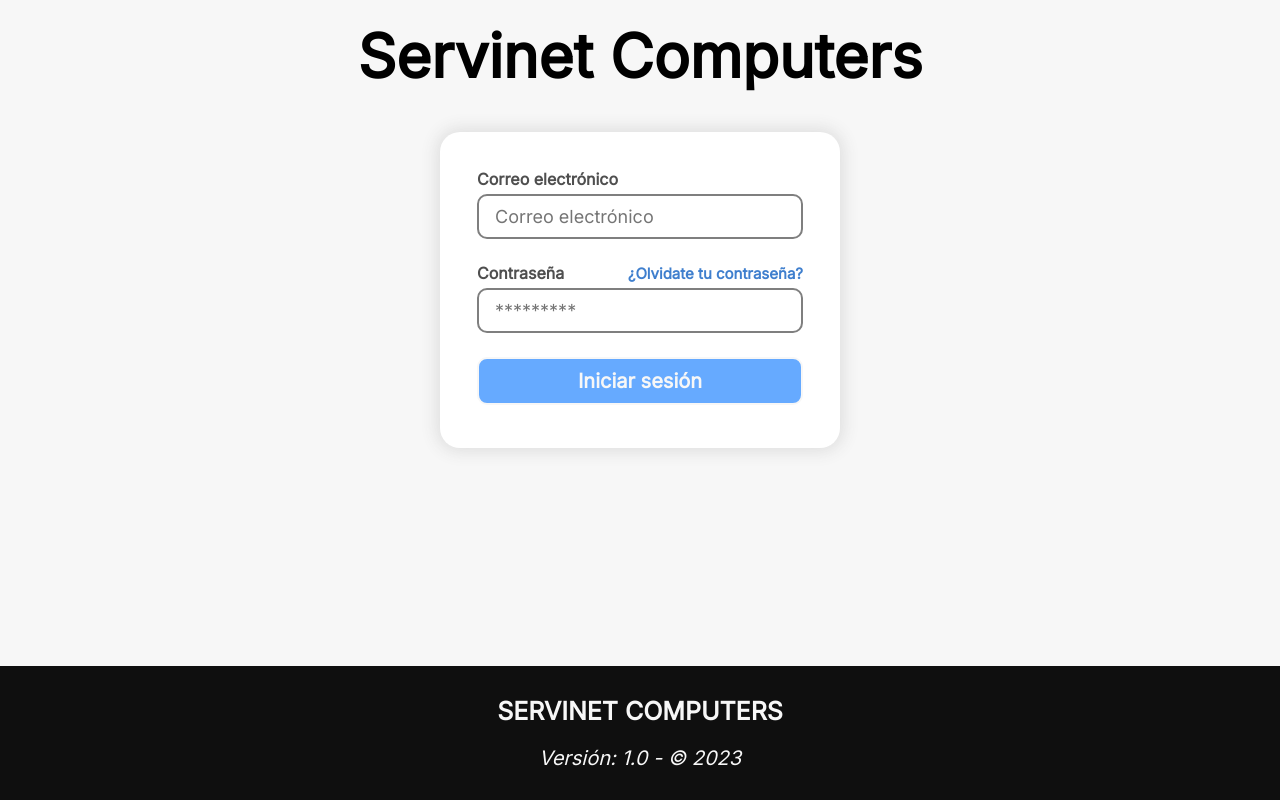
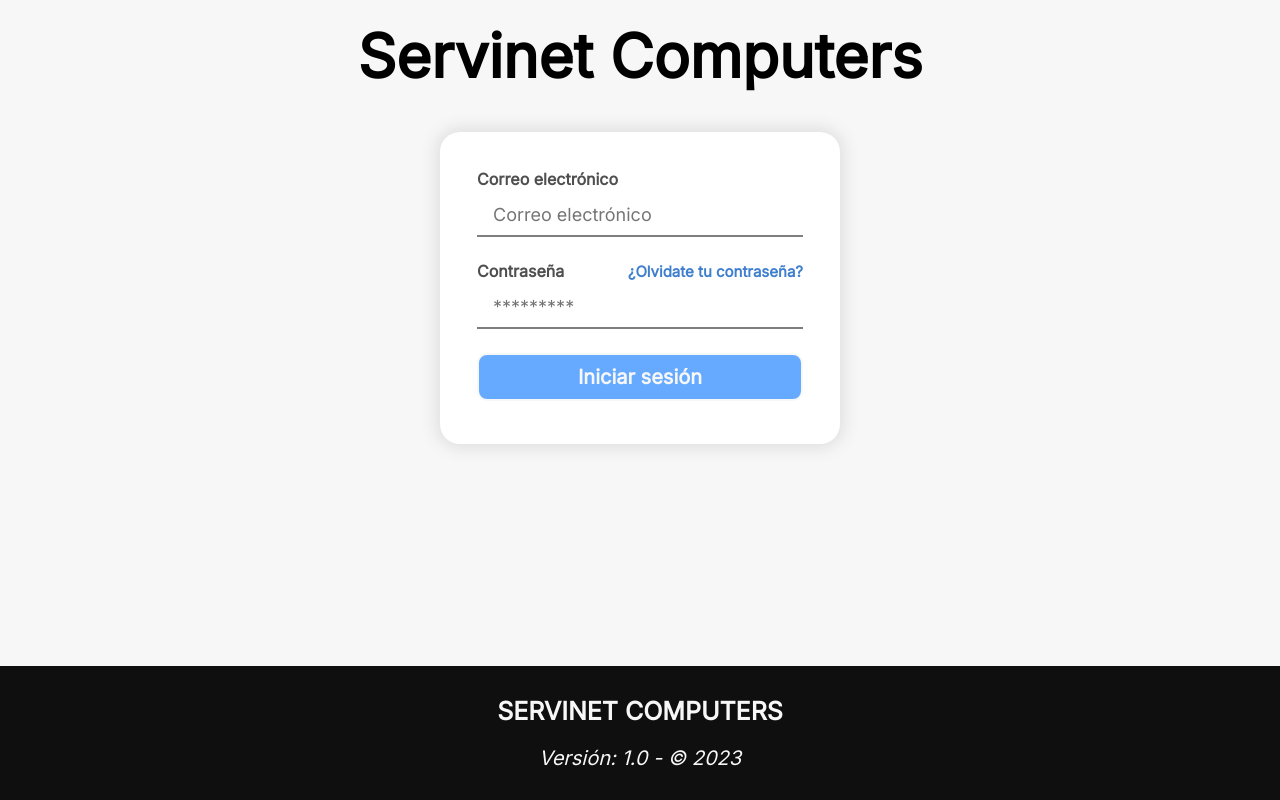
Before and after one commit to AlbenBustamante/servinet-computers-front, an Angular app: page /auth/login in a window 1280 px wide. Built offline with nearby package versions, Linux system fonts and the light colour scheme.

Commit message:
update: input border and outline

```diff
--- a/src/app/modules/auth/components/login-form/login-form.component.css
+++ b/src/app/modules/auth/components/login-form/login-form.component.css
@@ -19,12 +19,14 @@
   font-weight: 600;
   font-size: 1rem;
   border: 2px solid;
+  border-radius: 0.5rem;
 }
 
 input {
   font-size: 0.9rem;
   color: #3f3f3f;
-  border: 2px solid #7f7f7f;
+  border: none;
+  border-bottom: 2px solid #7f7f7f;
 }
 
 input,
@@ -32,11 +34,19 @@
   font-family: inherit;
   padding: 0.5rem 0.8rem;
   width: 100%;
-  border-radius: 0.5rem;
 }
 
 button:hover {
   cursor: pointer;
+}
+
+input:focus {
+  outline: none;
+  border-color: #66aaff;
+}
+
+input:valid {
+  border-color: #3f7fce;
 }
 
 .input-password {
--- a/src/app/modules/auth/components/login-form/login-form.component.html
+++ b/src/app/modules/auth/components/login-form/login-form.component.html
@@ -2,14 +2,19 @@
   <fieldset>
     <div>
       <label for="email">Correo electrónico</label>
-      <input type="email" placeholder="Correo electrónico" id="email" />
+      <input
+        type="email"
+        placeholder="Correo electrónico"
+        id="email"
+        required
+      />
     </div>
     <div>
       <div class="input-password">
         <label for="password">Contraseña</label>
         <span><a href="">¿Olvidate tu contraseña?</a></span>
       </div>
-      <input type="password" placeholder="*********" id="password" />
+      <input type="password" placeholder="*********" id="password" required />
     </div>
     <button type="submit">Iniciar sesión</button>
   </fieldset>
```
